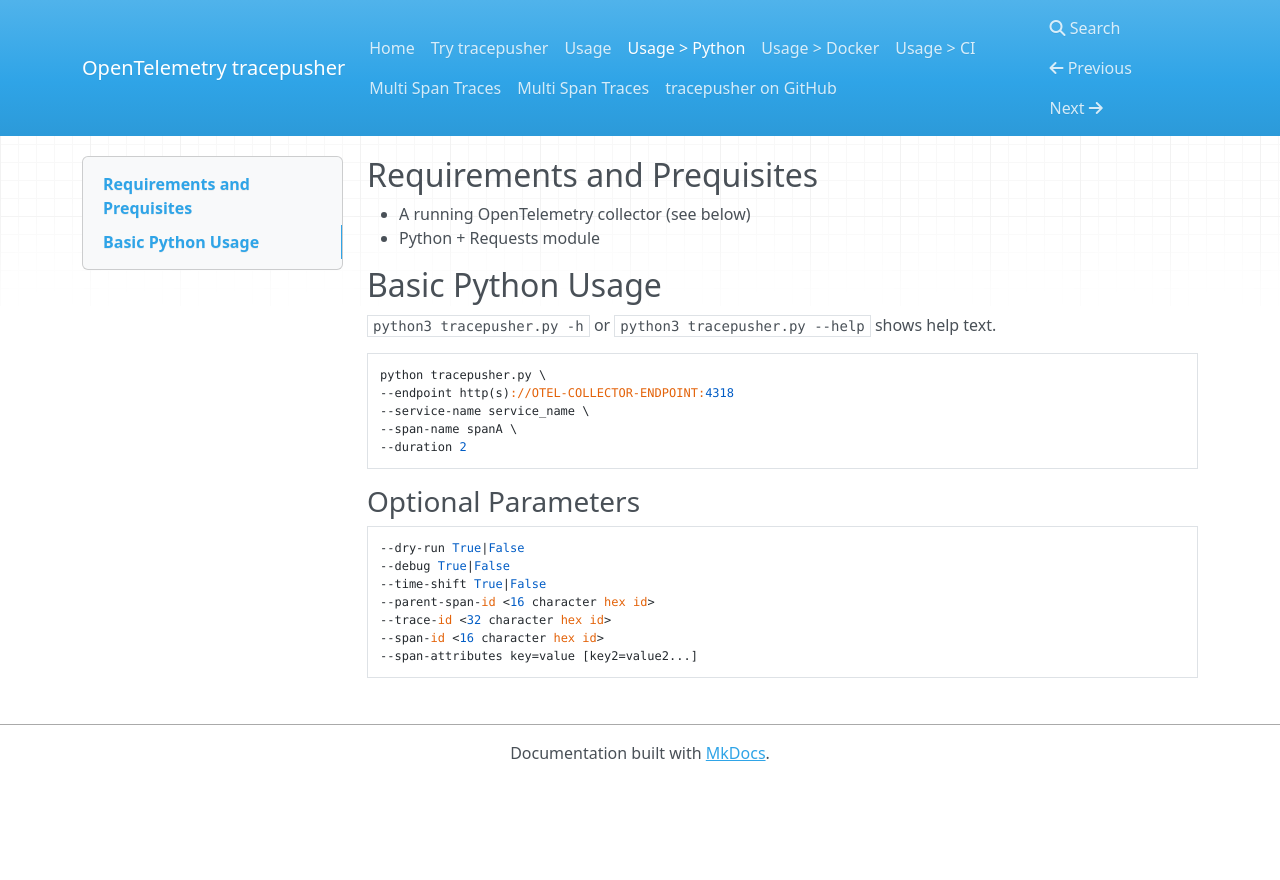
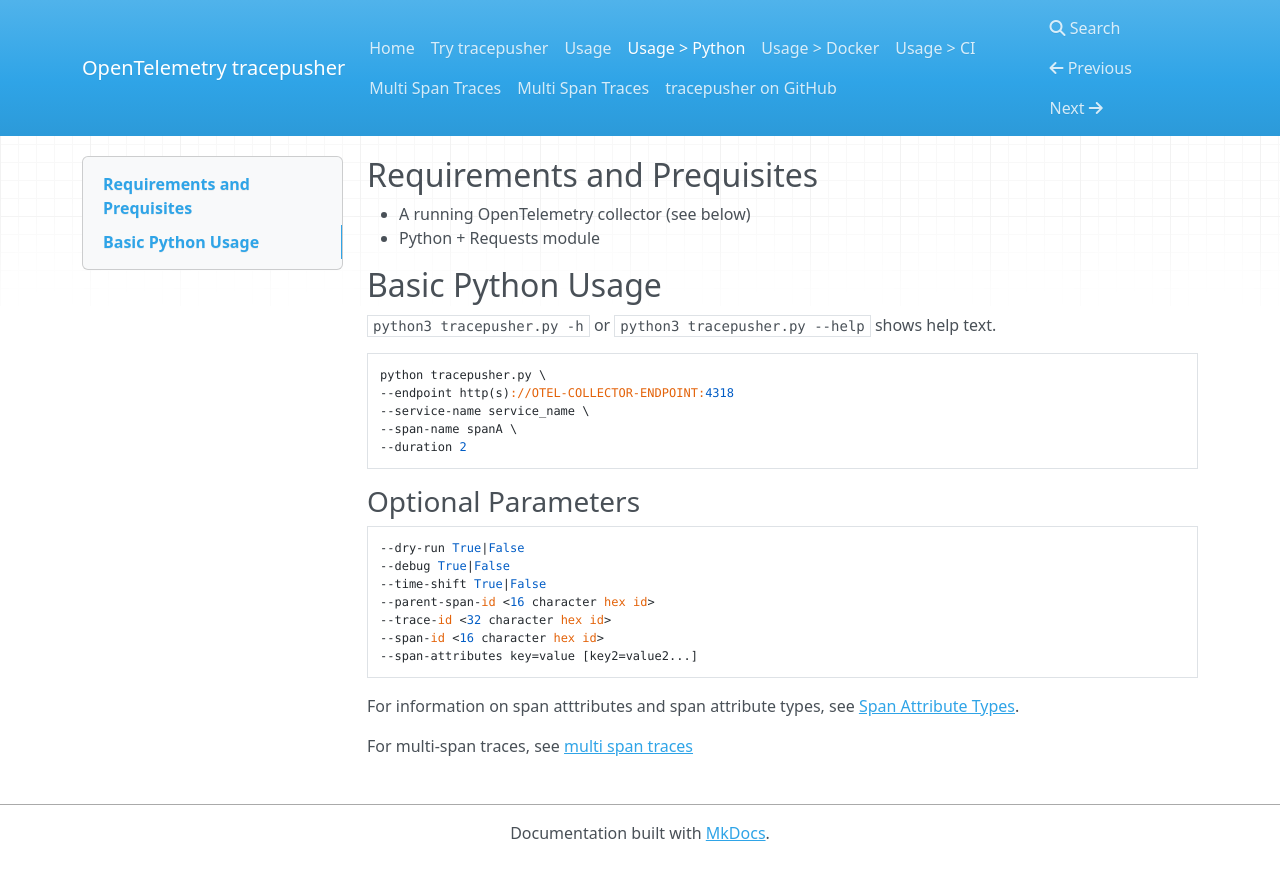
Before and after one commit to agardnerIT/tracepusher, an MkDocs documentation site: the page built from docs/usage/python.md, in a window 1280 px wide. Shown: the top 880 px of the page. Built offline with MkDocs 1.6.1, drawn with Linux system fonts in a browser that asks for light colours; nearby versions of some CDN libraries.

Commit message:
add info to python page
Signed-off-by: Adam Gardner <26523841+agardnerIT@users.noreply.github.com>

````diff
--- a/docs/usage/python.md
+++ b/docs/usage/python.md
@@ -25,3 +25,7 @@
 --span-id <16 character hex id>
 --span-attributes key=value [key2=value2...]
 ```
+
+For information on span atttributes and span attribute types, see [Span Attribute Types](../reference/span-attribute-types.md).
+
+For multi-span traces, see [multi span traces](../reference/multi-span-traces.md)
````
